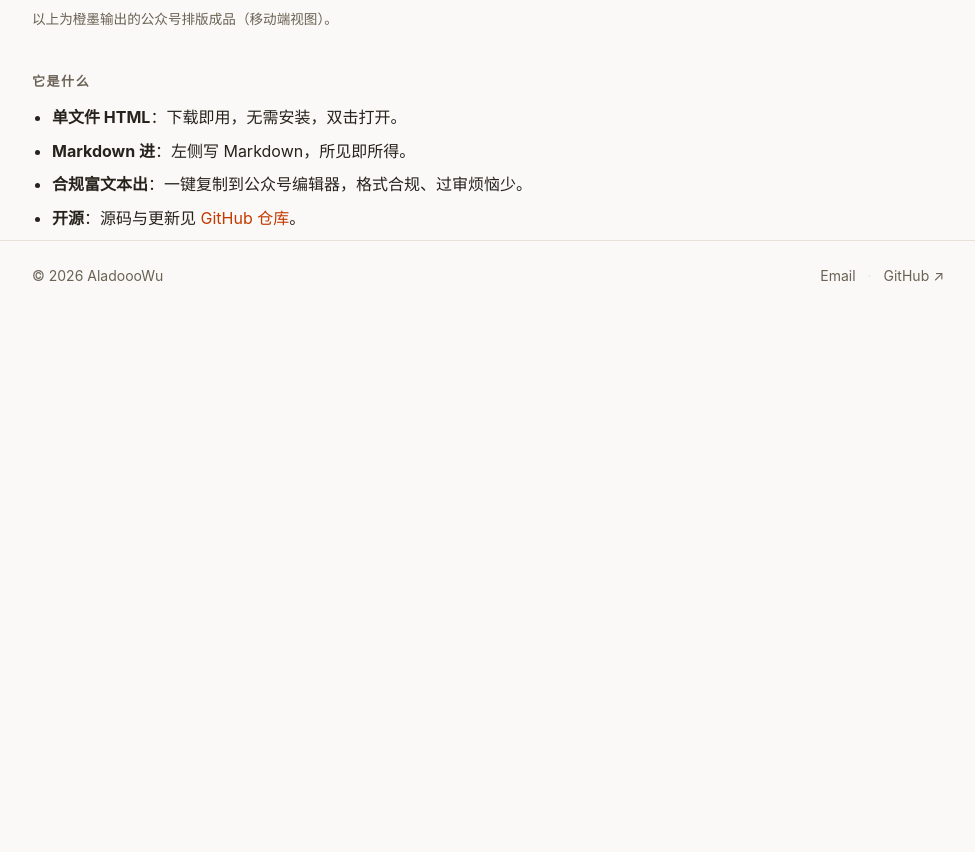
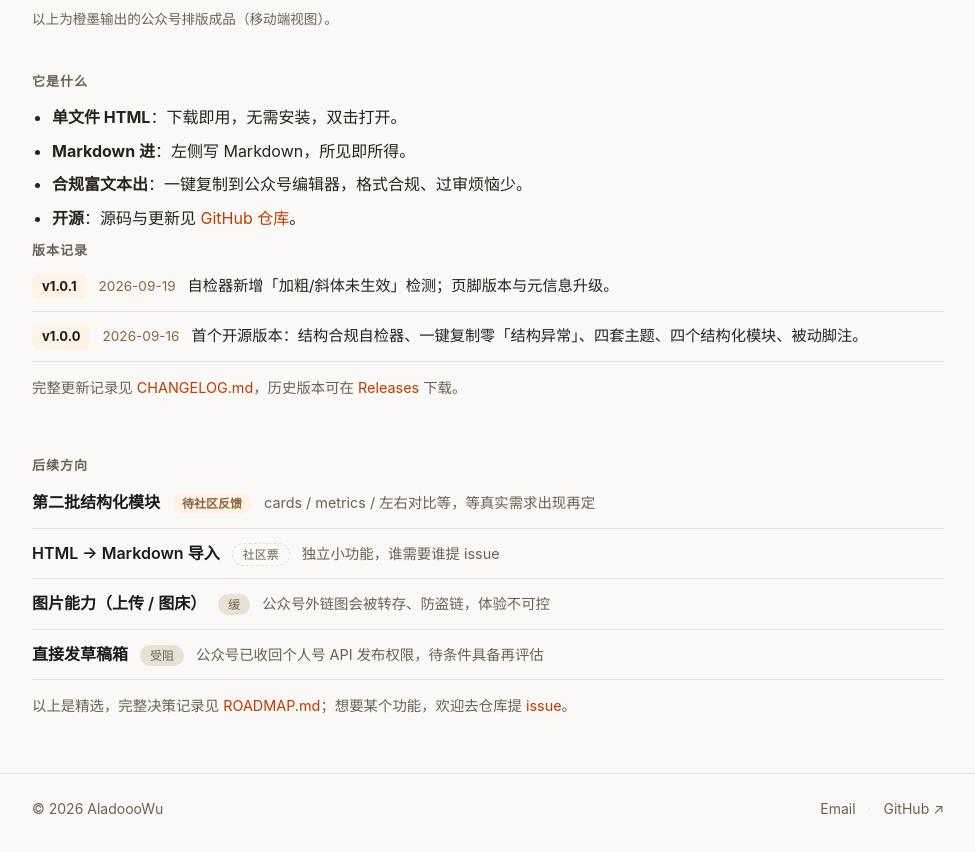
Before and after one commit to aladooo/aladooo_web, an Astro site: page /orangeink in a window 1280 px wide. Shown: the part 1356-2208 px from the top of the page, without its empty margins (152-1127 px from the left). Before the commit the page ends 1675 px from the top, so only its background shows below. Built offline with nearby package versions, Linux system fonts and the light colour scheme; Astro itself is replaced by a stand-in of ours.

Commit message:
橙墨同步 v1.0.1 + 产品页新增版本记录与后续方向
- public/orangeink.html 更新至 v1.0.1（与 GitHub 仓库一致）
- 橙墨页新增「版本记录」时间线（v1.0.1 / v1.0.0 精简要点，链接 CHANGELOG.md 与 Releases）
- 橙墨页新增「后续方向」（精选自仓库 ROADMAP.md，含状态标签与理由）
- 顺带清除该页残留的 text-transform: uppercase（对中文无效）

```diff
--- a/src/pages/orangeink.astro
+++ b/src/pages/orangeink.astro
@@ -9,6 +9,28 @@ const shots = [
   { src: "/orangeink-shot-1.jpg", alt: "橙墨排版成品示例：文章头部" },
   { src: "/orangeink-shot-2.jpg", alt: "橙墨排版成品示例：正文引用块" },
   { src: "/orangeink-shot-3.jpg", alt: "橙墨排版成品示例：参考与致谢" },
+];
+
+// 版本记录：与仓库 CHANGELOG.md 保持同步（精简版，细节链到仓库）
+const changelog = [
+  {
+    ver: "v1.0.1",
+    date: "2026-09-19",
+    note: "自检器新增「加粗/斜体未生效」检测；页脚版本与元信息升级。",
+  },
+  {
+    ver: "v1.0.0",
+    date: "2026-09-16",
+    note: "首个开源版本：结构合规自检器、一键复制零「结构异常」、四套主题、四个结构化模块、被动脚注。",
+  },
+];
+
+// 后续方向：精选自仓库 ROADMAP.md（每条「缓/不纳入」都有理由）
+const roadmap = [
+  { name: "第二批结构化模块", status: "待社区反馈", note: "cards / metrics / 左右对比等，等真实需求出现再定" },
+  { name: "HTML → Markdown 导入", status: "社区票", note: "独立小功能，谁需要谁提 issue" },
+  { name: "图片能力（上传 / 图床）", status: "缓", note: "公众号外链图会被转存、防盗链，体验不可控" },
+  { name: "直接发草稿箱", status: "受阻", note: "公众号已收回个人号 API 发布权限，待条件具备再评估" },
 ];
 ---
 
@@ -79,6 +101,50 @@ const shots = [
           target="_blank"
           rel="noopener noreferrer">GitHub 仓库</a>。</li>
       </ul>
+    </section>
+
+    <section class="changelog">
+      <h2 class="section-title">版本记录</h2>
+      <ol class="ver-list">
+        {changelog.map((item) => (
+          <li class="ver-item">
+            <span class="ver-badge">{item.ver}</span>
+            <span class="ver-date">{item.date}</span>
+            <span class="ver-note">{item.note}</span>
+          </li>
+        ))}
+      </ol>
+      <p class="see-more">
+        完整更新记录见 <a
+          href="https://github.com/aladooo/orangeink/blob/main/CHANGELOG.md"
+          target="_blank"
+          rel="noopener noreferrer">CHANGELOG.md</a>，历史版本可在 <a
+          href="https://github.com/aladooo/orangeink/releases"
+          target="_blank"
+          rel="noopener noreferrer">Releases</a> 下载。
+      </p>
+    </section>
+
+    <section class="roadmap">
+      <h2 class="section-title">后续方向</h2>
+      <ul class="rd-list">
+        {roadmap.map((item) => (
+          <li class="rd-item">
+            <span class="rd-name">{item.name}</span>
+            <span class={`rd-status rd-${item.status === "待社区反馈" ? "wait" : item.status === "社区票" ? "vote" : "hold"}`}>{item.status}</span>
+            <span class="rd-note">{item.note}</span>
+          </li>
+        ))}
+      </ul>
+      <p class="see-more">
+        以上是精选，完整决策记录见 <a
+          href="https://github.com/aladooo/orangeink/blob/main/ROADMAP.md"
+          target="_blank"
+          rel="noopener noreferrer">ROADMAP.md</a>；想要某个功能，欢迎去仓库提 <a
+          href="https://github.com/aladooo/orangeink/issues"
+          target="_blank"
+          rel="noopener noreferrer">issue</a>。
+      </p>
     </section>
   </article>
 </Base>
@@ -162,8 +228,7 @@ const shots = [
     font-size: 13px;
     font-weight: 600;
     color: var(--muted);
-    text-transform: uppercase;
-    letter-spacing: 0.12em;
+    letter-spacing: 0.08em;
     margin: 0 0 14px;
   }
 
@@ -224,6 +289,115 @@ const shots = [
     color: var(--accent);
   }
 
+  .changelog,
+  .roadmap {
+    margin-bottom: 56px;
+  }
+
+  /* 版本时间线 */
+  .ver-list {
+    list-style: none;
+    margin: 0;
+    padding: 0;
+  }
+
+  .ver-item {
+    display: flex;
+    align-items: baseline;
+    gap: 12px;
+    flex-wrap: wrap;
+    padding: 12px 0;
+    border-bottom: 1px solid var(--border);
+  }
+
+  .ver-item:first-child {
+    padding-top: 0;
+  }
+
+  .ver-badge {
+    font-size: 13px;
+    font-weight: 700;
+    color: var(--ink-title);
+    background: var(--module);
+    border-radius: 6px;
+    padding: 2px 10px;
+    flex-shrink: 0;
+  }
+
+  .ver-date {
+    color: var(--faint);
+    font-size: 0.85rem;
+    flex-shrink: 0;
+  }
+
+  .ver-note {
+    color: var(--ink);
+    font-size: 0.95rem;
+  }
+
+  /* 后续方向 */
+  .rd-list {
+    list-style: none;
+    margin: 0;
+    padding: 0;
+  }
+
+  .rd-item {
+    display: flex;
+    align-items: baseline;
+    gap: 12px;
+    flex-wrap: wrap;
+    padding: 12px 0;
+    border-bottom: 1px solid var(--border);
+  }
+
+  .rd-item:first-child {
+    padding-top: 0;
+  }
+
+  .rd-name {
+    font-weight: 600;
+    color: var(--ink-title);
+  }
+
+  .rd-status {
+    font-size: 12px;
+    padding: 1px 10px;
+    border-radius: 99px;
+    flex-shrink: 0;
+  }
+
+  .rd-wait {
+    background: var(--module);
+    color: var(--faint);
+    font-weight: 600;
+  }
+
+  .rd-vote {
+    border: 1px dashed var(--border);
+    color: var(--muted);
+  }
+
+  .rd-hold {
+    background: var(--border);
+    color: var(--muted);
+  }
+
+  .rd-note {
+    color: var(--muted);
+    font-size: 0.9rem;
+  }
+
+  .see-more {
+    margin: 14px 0 0;
+    color: var(--muted);
+    font-size: 0.9rem;
+  }
+
+  .see-more a:hover {
+    color: var(--accent);
+  }
+
   @media (max-width: 640px) {
     .shot-grid {
       grid-template-columns: 1fr;
```
Also changed, not shown: public/orangeink.html (+1 -1 lines).
